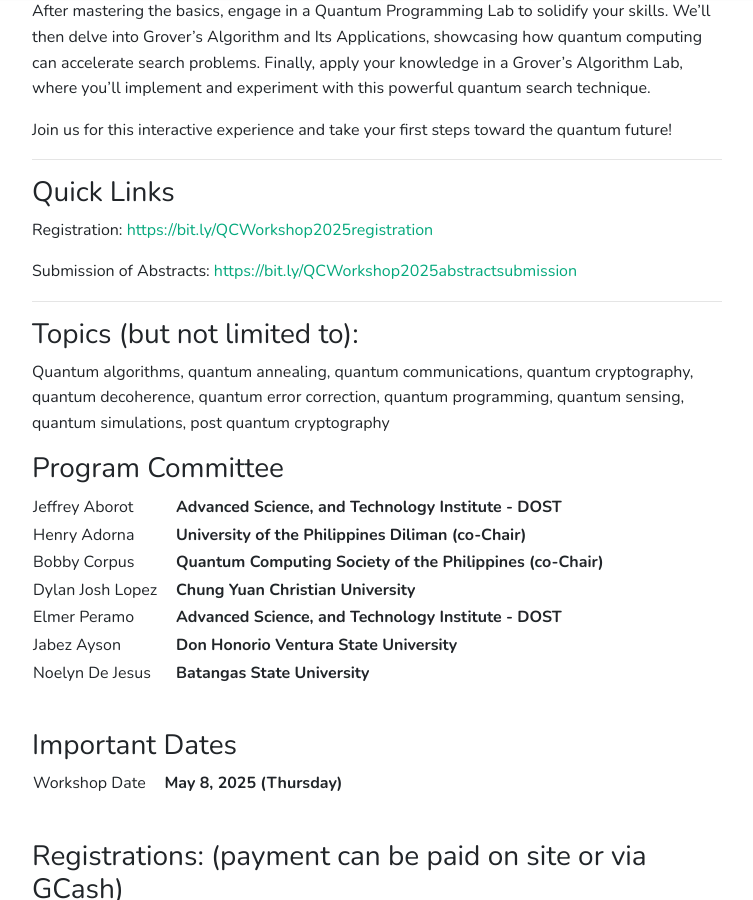
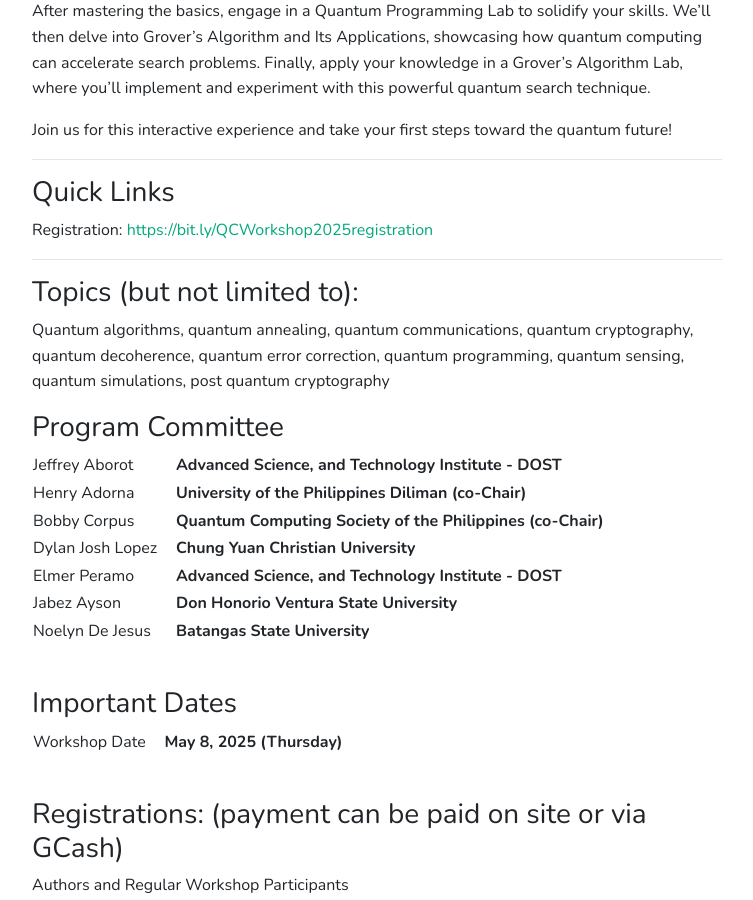
Before and after one commit to corpbob-qcsp/Quantum-Computing-Philippines.github.io, a Jekyll site: the page built from _pages/workshop2025.md, in a window 1280 px wide and 900 px high, scrolled down 450 px. Shown: the whole window, without its empty margins (263-1016 px from the left). Built offline with Jekyll 4.4.1, drawn with Linux system fonts in a browser that asks for light colours; nearby versions of some CDN libraries.

Commit message:
remove submission of abstracts

```diff
--- a/_pages/workshop2025.md
+++ b/_pages/workshop2025.md
@@ -23,7 +23,6 @@
 
 Registration: [https://bit.ly/QCWorkshop2025registration](https://bit.ly/QCWorkshop2025registration)
 
-Submission of Abstracts: [https://bit.ly/QCWorkshop2025abstractsubmission](https://bit.ly/QCWorkshop2025abstractsubmission)
 <hr/>
 ### Topics (but not limited to):
 Quantum algorithms, quantum annealing, quantum communications, quantum cryptography, quantum decoherence, quantum error correction, quantum programming, quantum sensing, quantum simulations, post quantum cryptography
```
